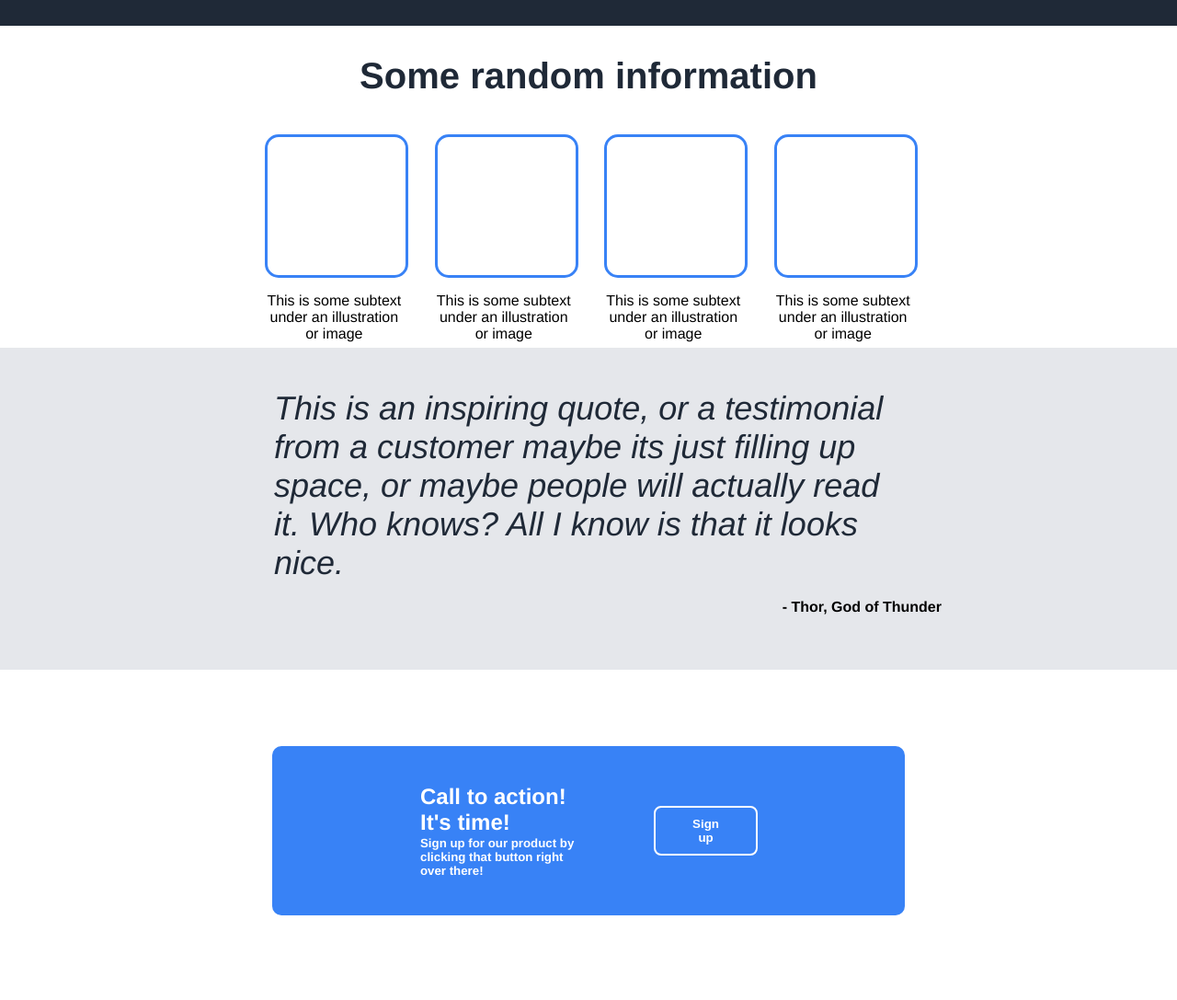
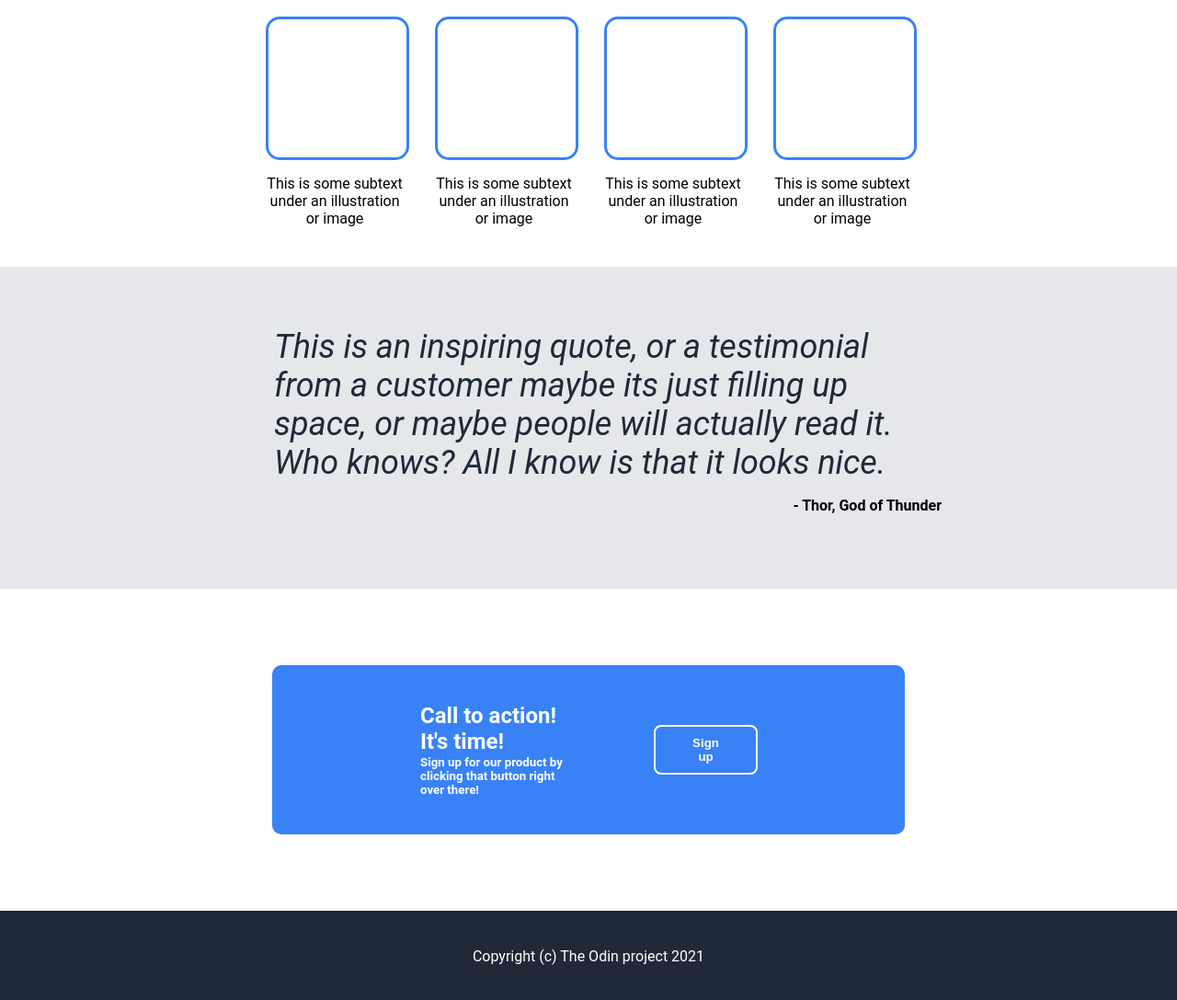
Before and after one commit to RobRussellManc/TOP-Landing-Page-project, a plain HTML site: page index.html in a window 1280 px wide. Shown: the part 623-1710 px from the top of the page at 92% size. Drawn offline with Linux system fonts and the light colour scheme.

Commit message:
Completed website v1

```diff
--- a/index.html
+++ b/index.html
@@ -21,7 +21,7 @@
             <h4>The website has some subtext that goes under the main title. It's a smaller font and the color is lower contrast</h4>
             <button class="blue_text_button">Sign up</button>
         </div>
-        <img class="top_box_right" src="x" width = 400px height =200px></img>
+        <img class="top_box_right" src="heroimage.jpg" width = 400px height =200px></img>
     </div>
 
     <div class="middle_box">
@@ -48,11 +48,13 @@
 
 
     <div class="quote_box">
-        <p class="quote">This is an inspiring quote, or a testimonial from a customer
-            maybe its just filling up space, or maybe people will actually read it.
-            Who knows? All I know is that it looks nice.
-        </p>
-        <p class="thor">- Thor, God of Thunder</p>
+        <div class="quote_container">
+            <p class="quote">This is an inspiring quote, or a testimonial from a customer
+                maybe its just filling up space, or maybe people will actually read it.
+                Who knows? All I know is that it looks nice.
+            </p>
+            <p class="thor">- Thor, God of Thunder</p>
+        </div>
     </div>
 
 
@@ -73,7 +75,7 @@
 
 
     <div class="footer">
-
+        <p>Copyright (c) The Odin project 2021</p>
     </div>
 
 </body>
--- a/styles2.css
+++ b/styles2.css
@@ -4,7 +4,7 @@ body {
     display:flex;
     flex-direction: column;
     margin: 0px;
-    font-family: 'Helvetica Neue', Arial, sans-serif;
+    font-family: 'Roboto', sans-serif;
 }
 
 .header {
@@ -22,6 +22,7 @@ body {
 .logo {
     flex-grow: 1;
     font-size: 24px;
+    font-weight:bolder;
     color: #F9FAF8;
     text-decoration: none;
     font-family: 'Helvetica Neue', Arial, sans-serif;
@@ -34,7 +35,7 @@ body {
     font-family: 'Helvetica Neue', Arial, sans-serif;
 }
 
-.top_box {
+.top_box, .footer {
     display: flex;
     margin: 0px;
     min-height: 300px;
@@ -44,6 +45,11 @@ body {
     background-color: #1F2937;
     padding-left: 20vw;
     padding-right: 20vw;
+}
+
+.footer {
+    min-height: 100px;
+    color: white;
 }
 
 .top_box_left {
@@ -76,6 +82,8 @@ h4 {font-size: 18px; color: #E5E7EB;}
     padding-left: 20vw;
     padding-right: 20vw;
 }
+
+.middle_box {margin-bottom: 40px;}
 
 .blue_box {
     display: flex;
```
Also changed, not shown: 1 other file.
